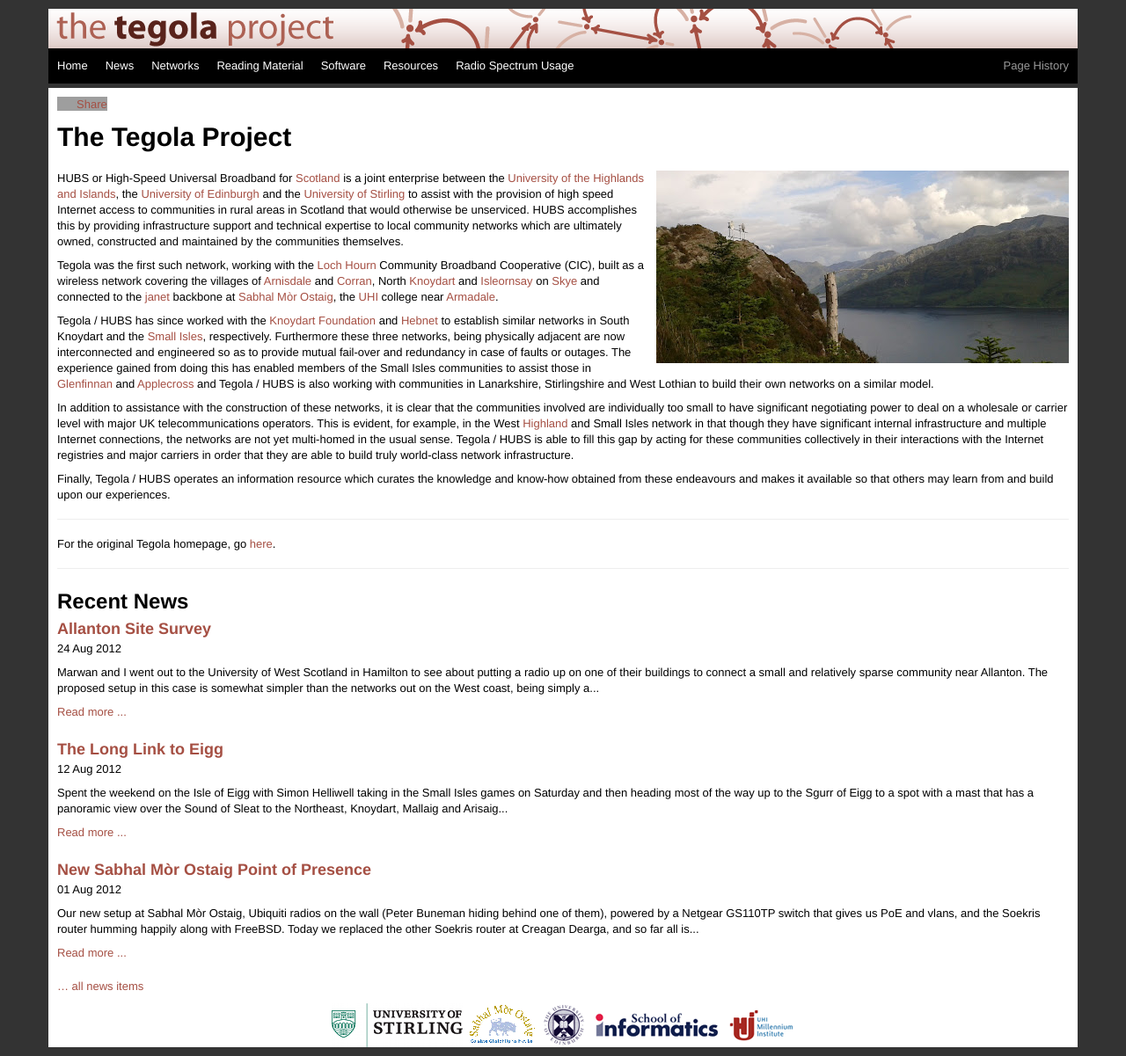
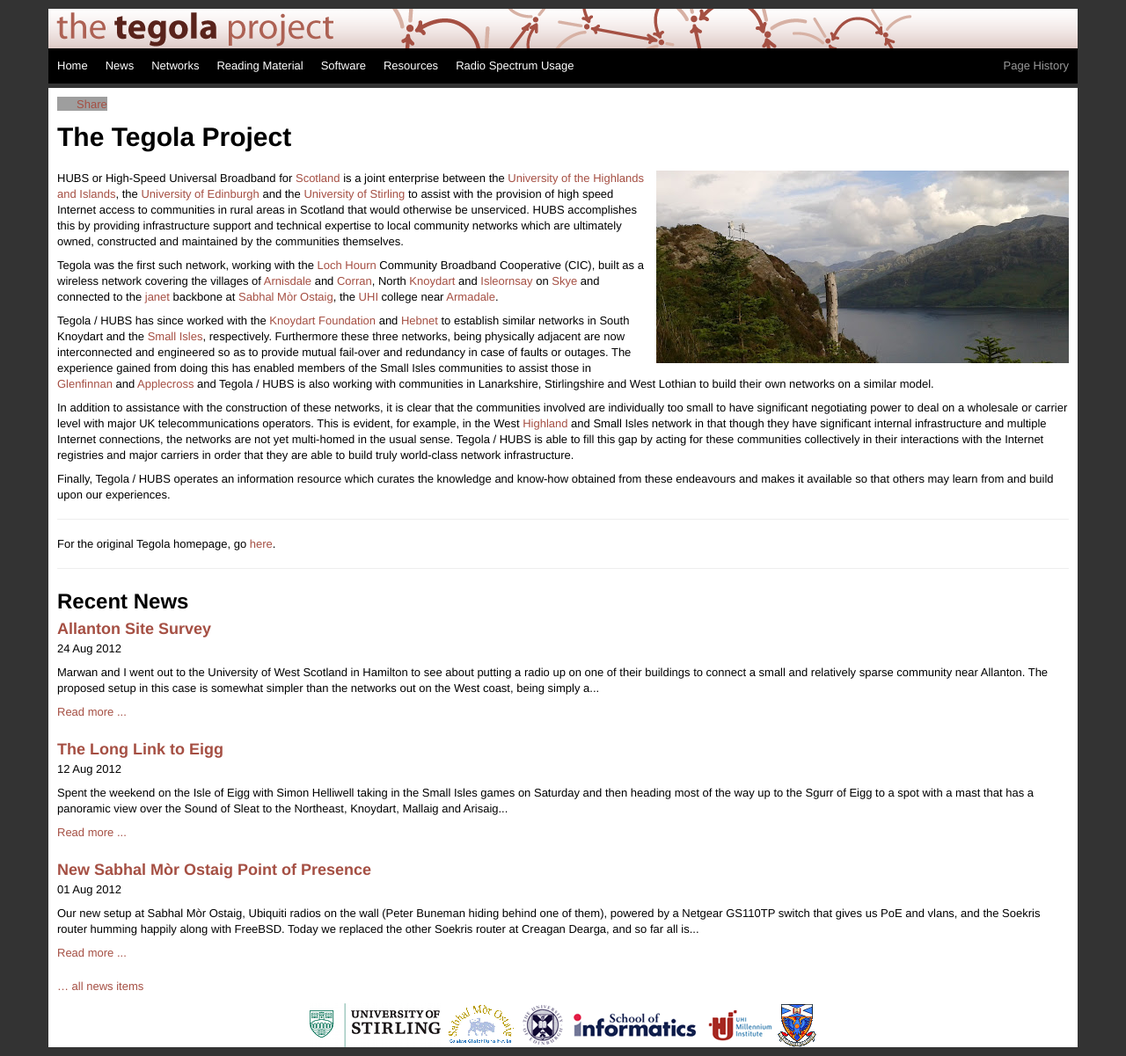
Before and after one commit to tegola-hubs/tegola-hubs.github.com, a Jekyll site: the page built from index.md, in a window 1280 px wide and 1201 px high. Shown: the whole window at 88% size. Built offline with Jekyll 4.4.1, drawn with Linux system fonts in a browser that asks for light colours; grey boxes are pictures that could not be loaded.

Commit message:
add carnegie foundation logo

```diff
--- a/_layouts/default.html
+++ b/_layouts/default.html
@@ -112,6 +112,9 @@
 	      <img src="/img/logo-uhi.png" alt="UHI Millenium
 	      Institute" />
 	    </a>
+            <a href="http://www.carnegie-trust.org/">
+              <img src="/img/logo-carnegie.png" alt="Carnegie Trust" />
+            </a>
 	  </div>
 	</div>
       </div>
--- a/_layouts/post.html
+++ b/_layouts/post.html
@@ -152,6 +152,9 @@
 	      <img src="/img/logo-uhi.png" alt="UHI Millenium
 	      Institute" />
 	    </a>
+            <a href="http://www.carnegie-trust.org/">
+              <img src="/img/logo-carnegie.png" alt="Carnegie Trust" />
+            </a>
 	  </div>
 	</div>
       </div>
```
Also changed, not shown: img/logo-carnegie.png (added).
